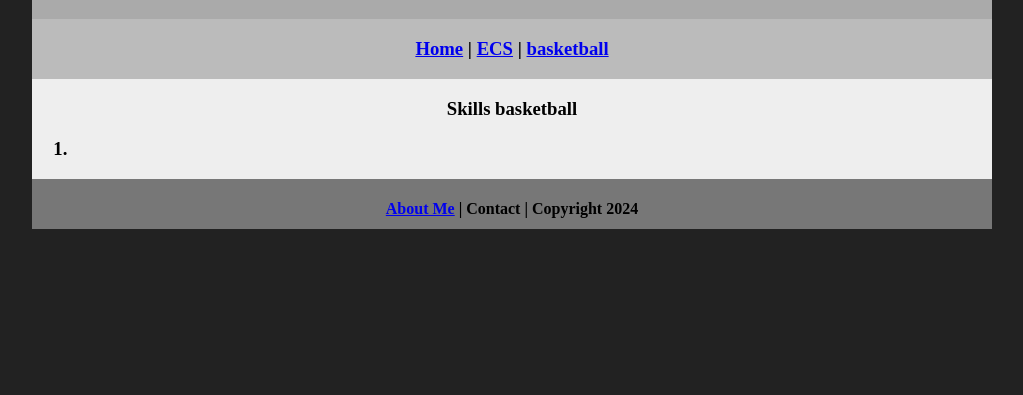
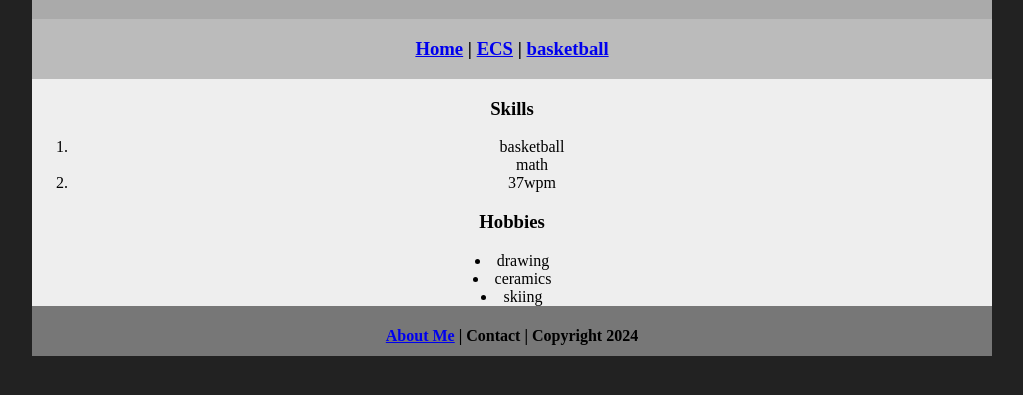
Before and after one commit to 9642420/ecsportfolio2024, a plain HTML site: page aboutme.html in a window 1280 px wide. Shown: the part 61-456 px from the top of the page, without its empty margins (128-1151 px from the left). Drawn offline with Linux system fonts and the light colour scheme.

Commit message:
Update aboutme.html

```diff
--- a/aboutme.html
+++ b/aboutme.html
@@ -17,12 +17,17 @@
             <h3><a href="index.html">Home</a> | <a href="ecs/index.html">ECS</a> | <a href="index.html">basketball</a></h3>
          </div>
          <div class="content">
-<h3> Skills
-	basketball
+<h3> Skills </h3>
+
 <ol>
-	<li>
-	</li>
+	<li>basketball</li>
+	</li>math</li>
+	<li>37wpm</li>
 </ol>
+		 <h3> Hobbies</h3>
+		 <li>drawing</li>
+		 <li>ceramics</li>
+		 <li>skiing</li>
 
          </div>
          <div class="footer">
```
